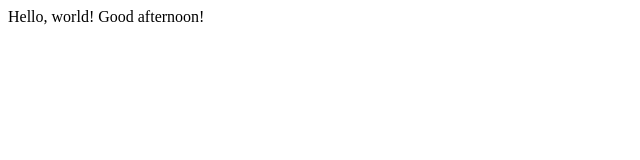
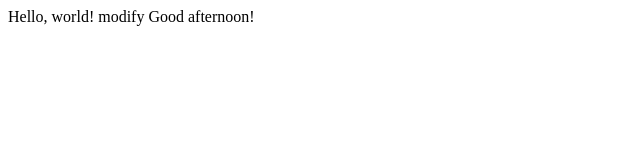
Before and after one commit to Heehyung/D2, a plain HTML site: page index.html in a window 1280 px wide. Shown: the full height of the page, 0-640 px from the left. Drawn offline with Linux system fonts and the light colour scheme.

Commit message:
add body

```diff
--- a/index.html
+++ b/index.html
@@ -3,6 +3,8 @@
 <body>
 
 Hello, world!
+
+modify
 
 
 
```
